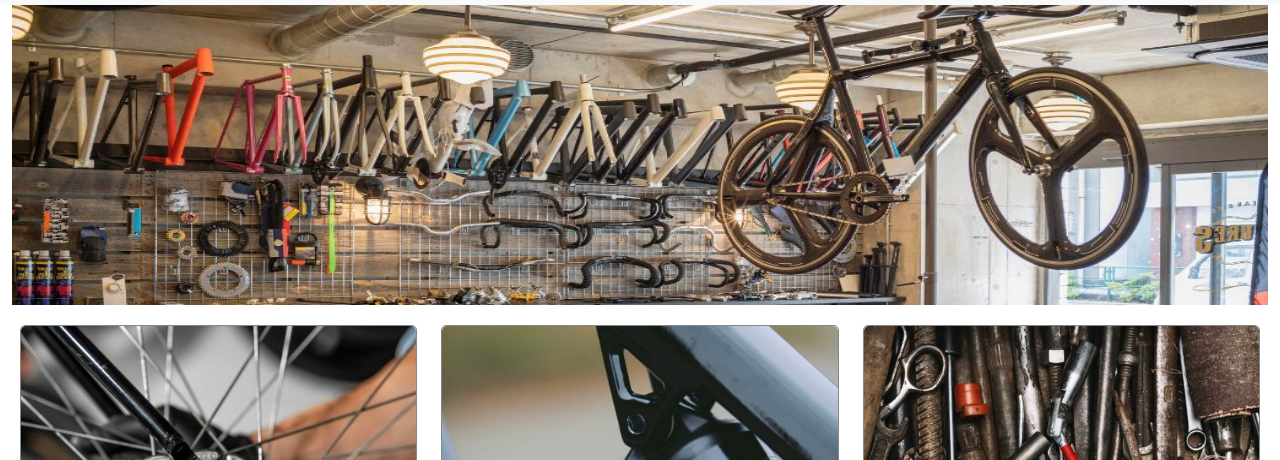
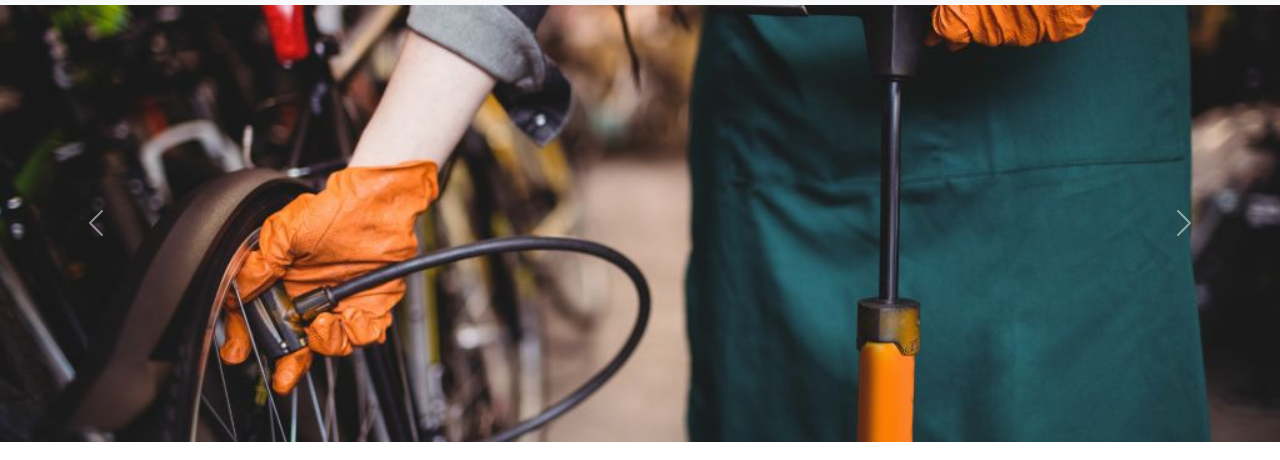
Before and after one commit to AsprinoB/PFAsprino, a plain HTML site: page servicio.html in a window 1280 px wide. Shown: the part 293-753 px from the top of the page. Drawn offline with nearby package versions, Linux system fonts and the light colour scheme.

Commit message:
actualizando el carrusel del servicio

```diff
--- a/servicio.html
+++ b/servicio.html
@@ -58,9 +58,38 @@
         </div>
       </nav>
     </header>
-    <section id="container">
-      <div class="container-fluid">
-        <img src="./img/taller-2.jpg" alt="Banner" class="banner" />
+    <section id="carrusel">
+      <div id="carouselExample" class="carousel slide">
+        <div class="carousel-inner">
+          <div class="carousel-item active">
+            <img src="./img/servicio-7.jpg" class="d-block w-100" alt="bike-1" />
+          </div>
+          <div class="carousel-item">
+            <img src="./img/servicio-8.jpg" class="d-block w-100" alt="bike-2" />
+          </div>
+          <div class="carousel-item">
+            <img src="./img/servicio-9.jpg" class="d-block w-100" alt="bike-3" />
+          </div>
+          <div class="carousel-item">
+            <img src="./img/servicio-10.jpg" class="d-block w-100" alt="bike-4" />
+          </div>
+        </div>
+        <button
+          class="carousel-control-prev"
+          type="button"
+          data-bs-target="#carouselExample"
+          data-bs-slide="prev">
+          <span class="carousel-control-prev-icon" aria-hidden="true"></span>
+          <span class="visually-hidden"></span>
+        </button>
+        <button
+          class="carousel-control-next"
+          type="button"
+          data-bs-target="#carouselExample"
+          data-bs-slide="next">
+          <span class="carousel-control-next-icon" aria-hidden="true"></span>
+          <span class="visually-hidden">Next</span>
+        </button>
       </div>
     </section>
     <div class="image-gallery">
```
Also changed, not shown: img/s.jpg (deleted), img/servicio-10.jpg (added), img/servicio-7.jpg (added), img/servicio-8.jpg (added), img/servicio-9.jpg (added), img/taller-1.jpg (deleted).
